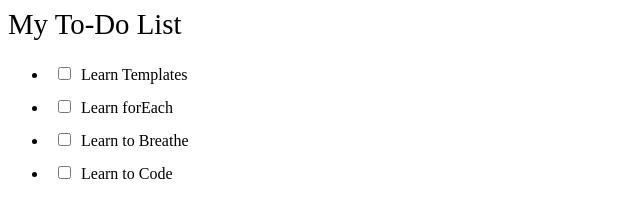
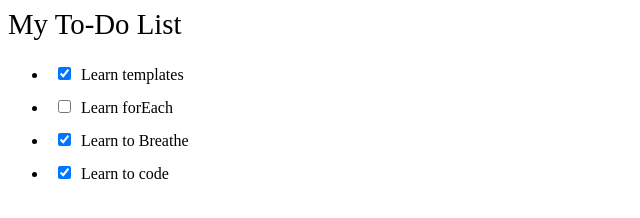
Before and after one commit to SlumberParty/ToDo-List, a plain HTML site: page index.html in a window 1280 px wide. Shown: the full height of the page, 0-640 px from the left. Drawn offline with Linux system fonts and the light colour scheme.

Commit message:
populated index.js and cleared static HTML

```diff
--- a/index.html
+++ b/index.html
@@ -9,20 +9,7 @@
 </head>
 <header>My To-Do List</header>
 <body>
-    <ul id="list">
-        <li>
-            <input type="checkbox">Learn Templates
-        </li>
-        <li>
-            <input type="checkbox">Learn forEach
-        </li>
-        <li>
-            <input type="checkbox">Learn to Breathe
-        </li>
-        <li>
-            <input type="checkbox">Learn to Code
-        </li>
-    </ul>
+    <ul id="list"></ul>
     <script type="module" src="./src/index/index.js"></script>
 </body>
 </html>
--- a/src/index/index.js
+++ b/src/index/index.js
@@ -5,9 +5,8 @@ import htmltoDOM from '../html-to-dom.js';
 
 const listEl = document.getElementById('list');
 
-todos.forEach(todos => {
-    const htmlTrue = checkboxTemplateTrue(todos);
-    const htmlFalse = checkboxTemplateFalse(todos);
-    const dom = htmltoDOM(htmlTrue, htmlFalse);
+todos.forEach(todo => {
+    const html = checkboxTemplate(todo);
+    const dom = htmltoDOM(html);
     listEl.appendChild(dom);
 });
```
